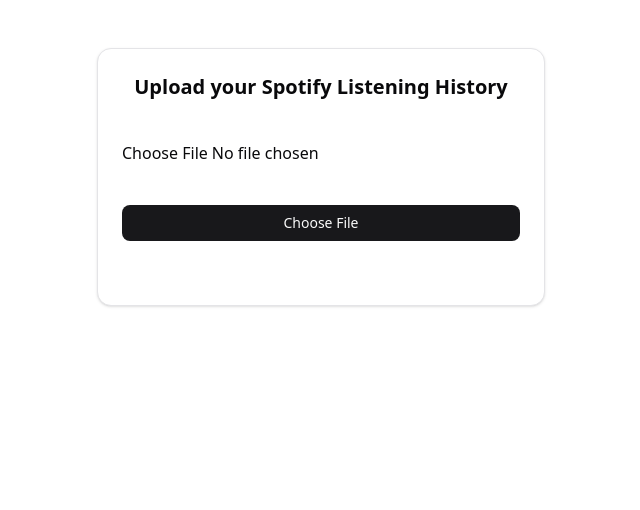
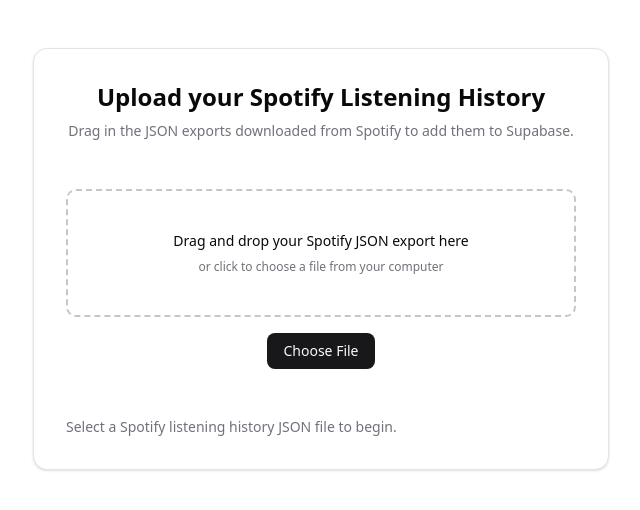
Before and after one commit to colin-rod/audiograph, a Next.js app: page / in a window 1280 px wide. Shown: the top 510 px of the page, without its empty margins (319-959 px from the left). Built offline with nearby package versions, Linux system fonts and the light colour scheme; no server answers.

Commit message:
feat: improve upload experience

```diff
--- a/src/app/page.tsx
+++ b/src/app/page.tsx
@@ -1,8 +1,9 @@
 'use client'
-import { useState } from 'react'
+import { useCallback, useRef, useState } from 'react'
 import { supabase } from '@/lib/supabaseClient'
 import { Card } from '@/components/ui/card'
 import { Button } from '@/components/ui/button'
+import { Progress } from '@/components/ui/progress'
 
 type SpotifyHistoryEntry = {
   endTime?: string | null
@@ -79,6 +80,11 @@
     return null
   }
 
+  const parsedDate = new Date(timestamp)
+  if (Number.isNaN(parsedDate.getTime())) {
+    return null
+  }
+
   const msPlayed = entry.msPlayed ?? entry.ms_played ?? null
   const artist =
     entry.master_metadata_album_artist_name ?? entry.artistName ?? null
@@ -86,26 +92,186 @@
     entry.master_metadata_track_name ?? entry.trackName ?? null
 
   return {
-    ts: new Date(timestamp),
+    ts: parsedDate,
     artist,
     track,
     ms_played: msPlayed,
   }
 }
 
+type StatusState = {
+  state: 'idle' | 'validating' | 'uploading' | 'success' | 'error'
+  message: string
+}
+
+const MAX_FILE_SIZE_BYTES = 5 * 1024 * 1024 // 5MB
+const BATCH_SIZE = 500
+
+const formatFileSize = (size: number) => {
+  if (size >= 1024 * 1024) {
+    return `${(size / (1024 * 1024)).toFixed(1)} MB`
+  }
+  if (size >= 1024) {
+    return `${(size / 1024).toFixed(1)} KB`
+  }
+  return `${size} B`
+}
+
+type UploadDropzoneProps = {
+  onFileAccepted: (file: File) => void
+  isBusy: boolean
+  selectedFile: File | null
+}
+
+function UploadDropzone({ onFileAccepted, isBusy, selectedFile }: UploadDropzoneProps) {
+  const inputRef = useRef<HTMLInputElement>(null)
+  const [isDragging, setIsDragging] = useState(false)
+
+  const handleFiles = (files: FileList | null) => {
+    if (!files || files.length === 0) return
+    const [file] = Array.from(files)
+    onFileAccepted(file)
+  }
+
+  const onDragEnter = (event: React.DragEvent<HTMLDivElement>) => {
+    event.preventDefault()
+    event.stopPropagation()
+    if (isBusy) return
+    setIsDragging(true)
+  }
+
+  const onDragLeave = (event: React.DragEvent<HTMLDivElement>) => {
+    event.preventDefault()
+    event.stopPropagation()
+    if (event.currentTarget.contains(event.relatedTarget as Node)) {
+      return
+    }
+    setIsDragging(false)
+  }
+
+  const onDragOver = (event: React.DragEvent<HTMLDivElement>) => {
+    event.preventDefault()
+    event.stopPropagation()
+  }
+
+  const onDrop = (event: React.DragEvent<HTMLDivElement>) => {
+    event.preventDefault()
+    event.stopPropagation()
+    setIsDragging(false)
+    if (isBusy) return
+    handleFiles(event.dataTransfer.files)
+  }
+
+  return (
+    <div className="space-y-4">
+      <input
+        ref={inputRef}
+        id="spotify-upload"
+        type="file"
+        accept=".json,application/json"
+        className="sr-only"
+        onChange={(event) => handleFiles(event.target.files)}
+        disabled={isBusy}
+      />
+      <label htmlFor="spotify-upload" className="block">
+        <div
+          role="button"
+          tabIndex={0}
+          onKeyDown={(event) => {
+            if (event.key === 'Enter' || event.key === ' ') {
+              event.preventDefault()
+              inputRef.current?.click()
+            }
+          }}
+          onClick={() => inputRef.current?.click()}
+          onDragEnter={onDragEnter}
+          onDragOver={onDragOver}
+          onDragLeave={onDragLeave}
+          onDrop={onDrop}
+          className={`flex flex-col items-center justify-center rounded-lg border-2 border-dashed p-10 text-center transition-colors focus:outline-none focus:ring-2 focus:ring-primary focus:ring-offset-2 ${
+            isDragging ? 'border-primary bg-primary/5' : 'border-muted-foreground/40'
+          } ${isBusy ? 'opacity-70' : 'cursor-pointer hover:border-primary'}`}
+        >
+          <p className="text-sm font-medium">Drag and drop your Spotify JSON export here</p>
+          <p className="mt-2 text-xs text-muted-foreground">
+            or click to choose a file from your computer
+          </p>
+          {selectedFile ? (
+            <p className="mt-4 text-sm font-medium">
+              Selected: {selectedFile.name} ({formatFileSize(selectedFile.size)})
+            </p>
+          ) : null}
+        </div>
+      </label>
+      <div className="flex justify-center">
+        <Button
+          type="button"
+          onClick={() => inputRef.current?.click()}
+          disabled={isBusy}
+        >
+          Choose File
+        </Button>
+      </div>
+    </div>
+  )
+}
+
 export default function UploadPage() {
-  const [status, setStatus] = useState('')
+  const [status, setStatus] = useState<StatusState>({
+    state: 'idle',
+    message: 'Select a Spotify listening history JSON file to begin.',
+  })
+  const [progress, setProgress] = useState(0)
+  const [selectedFile, setSelectedFile] = useState<File | null>(null)
 
-  const handleFile = async (e: React.ChangeEvent<HTMLInputElement>) => {
-    const file = e.target.files?.[0]
-    if (!file) return
+  const resetState = (message: StatusState['message'], state: StatusState['state']) => {
+    setProgress(0)
+    setSelectedFile(null)
+    setStatus({ state, message })
+  }
 
-    const text = await file.text()
-    const parsed = JSON.parse(text)
+  const handleFile = useCallback(
+    async (file: File) => {
+      setSelectedFile(file)
+      setProgress(0)
+      setStatus({ state: 'validating', message: 'Validating file…' })
 
-    setStatus('Processing...')
+      if (!file.name.toLowerCase().endsWith('.json')) {
+        resetState('Only JSON files are supported.', 'error')
+        return
+      }
+
+      const allowedTypes = ['application/json', 'text/json', 'application/octet-stream']
+      if (file.type && !allowedTypes.includes(file.type.toLowerCase())) {
+        resetState('The selected file is not recognized as JSON.', 'error')
+        return
+      }
+
+      if (file.size > MAX_FILE_SIZE_BYTES) {
+        resetState('The file is too large. Please upload a file smaller than 5 MB.', 'error')
+        return
+      }
+
+      let text: string
+      try {
+        text = await file.text()
+      } catch (error) {
+        console.error(error)
+        resetState('Unable to read the file. Please try again.', 'error')
+        return
+      }
+
+      let parsed: unknown
+      try {
+        parsed = JSON.parse(text)
+      } catch (error) {
+        console.error(error)
+        resetState('The file does not contain valid JSON.', 'error')
+        return
+      }
+
       if (!Array.isArray(parsed)) {
-      setStatus('Invalid file format')
+        resetState('Expected an array of listening records in the JSON file.', 'error')
         return
       }
 
@@ -116,25 +282,78 @@
         .filter((row): row is ListenInsert => row !== null)
 
       if (rows.length === 0) {
-      setStatus('No valid records found in file')
+        resetState('No valid listening records were found in the file.', 'error')
         return
       }
 
-    const { error } = await supabase.from('listens').insert(rows)
+      const hasTimestamp = rows.some((row) => row.ts instanceof Date && !isNaN(row.ts.getTime()))
+      if (!hasTimestamp) {
+        resetState('No timestamp information found in the uploaded file.', 'error')
+        return
+      }
+
+      setStatus({ state: 'uploading', message: 'Uploading data to Supabase…' })
+
+      for (let index = 0; index < rows.length; index += BATCH_SIZE) {
+        const batch = rows.slice(index, index + BATCH_SIZE)
+        const { error } = await supabase
+          .from('listens')
+          .insert(batch, { returning: 'minimal' })
+
         if (error) {
           console.error(error)
-      setStatus('Error uploading data')
-    } else {
-      setStatus('Upload complete!')
-    }
+          resetState(
+            'Supabase returned an error while uploading. Please try again.',
+            'error',
+          )
+          return
         }
 
+        const uploadedCount = Math.min(index + batch.length, rows.length)
+        const percent = Math.round((uploadedCount / rows.length) * 100)
+        setProgress(percent)
+      }
+
+      setProgress(100)
+      setSelectedFile(null)
+      setStatus({
+        state: 'success',
+        message: `Successfully uploaded ${rows.length} listening records.`,
+      })
+    },
+    [],
+  )
+
   return (
-    <Card className="p-6 max-w-md mx-auto mt-12 text-center">
-      <h1 className="text-xl font-semibold mb-4">Upload your Spotify Listening History</h1>
-      <input type="file" accept=".json" onChange={handleFile} className="mb-4" />
-      <Button onClick={() => document.querySelector('input')?.click()}>Choose File</Button>
-      <p className="mt-4 text-sm">{status}</p>
+    <Card className="mx-auto mt-12 max-w-xl space-y-6 p-8">
+      <div className="text-center">
+        <h1 className="text-2xl font-semibold">Upload your Spotify Listening History</h1>
+        <p className="mt-2 text-sm text-muted-foreground">
+          Drag in the JSON exports downloaded from Spotify to add them to Supabase.
+        </p>
+      </div>
+      <UploadDropzone
+        onFileAccepted={handleFile}
+        isBusy={status.state === 'validating' || status.state === 'uploading'}
+        selectedFile={selectedFile}
+      />
+      <div className="space-y-2">
+        {(status.state === 'uploading' || progress > 0) && (
+          <Progress value={progress} aria-live="polite" />
+        )}
+        <p
+          className={`text-sm ${
+            status.state === 'error'
+              ? 'text-destructive'
+              : status.state === 'success'
+              ? 'text-green-600'
+              : 'text-muted-foreground'
+          }`}
+          aria-live="polite"
+        >
+          {status.message}
+        </p>
+      </div>
     </Card>
   )
 }
--- /dev/null
+++ b/src/components/ui/progress.tsx
@@ -0,0 +1,39 @@
+import * as React from 'react'
+
+import { cn } from '@/lib/utils'
+
+export type ProgressProps = React.HTMLAttributes<HTMLDivElement> & {
+  value?: number
+  min?: number
+  max?: number
+}
+
+const Progress = React.forwardRef<HTMLDivElement, ProgressProps>(
+  ({ className, value = 0, min = 0, max = 100, ...props }, ref) => {
+    const safeMin = Number.isFinite(min) ? min : 0
+    const safeMax = Number.isFinite(max) && max !== safeMin ? max : safeMin + 100
+    const safeValue = Number.isFinite(value) ? value : safeMin
+    const ratio = Math.min(Math.max((safeValue - safeMin) / (safeMax - safeMin), 0), 1)
+    const percentage = ratio * 100
+
+    return (
+      <div
+        ref={ref}
+        className={cn('relative h-2 w-full overflow-hidden rounded-full bg-muted', className)}
+        role="progressbar"
+        aria-valuemin={safeMin}
+        aria-valuemax={safeMax}
+        aria-valuenow={Math.round(safeValue)}
+        {...props}
+      >
+        <div
+          className="h-full w-full flex-1 bg-primary transition-all"
+          style={{ transform: `translateX(-${100 - percentage}%)` }}
+        />
+      </div>
+    )
+  },
+)
+Progress.displayName = 'Progress'
+
+export { Progress }
```
Lines whose indentation alone changed are shown as unchanged.
